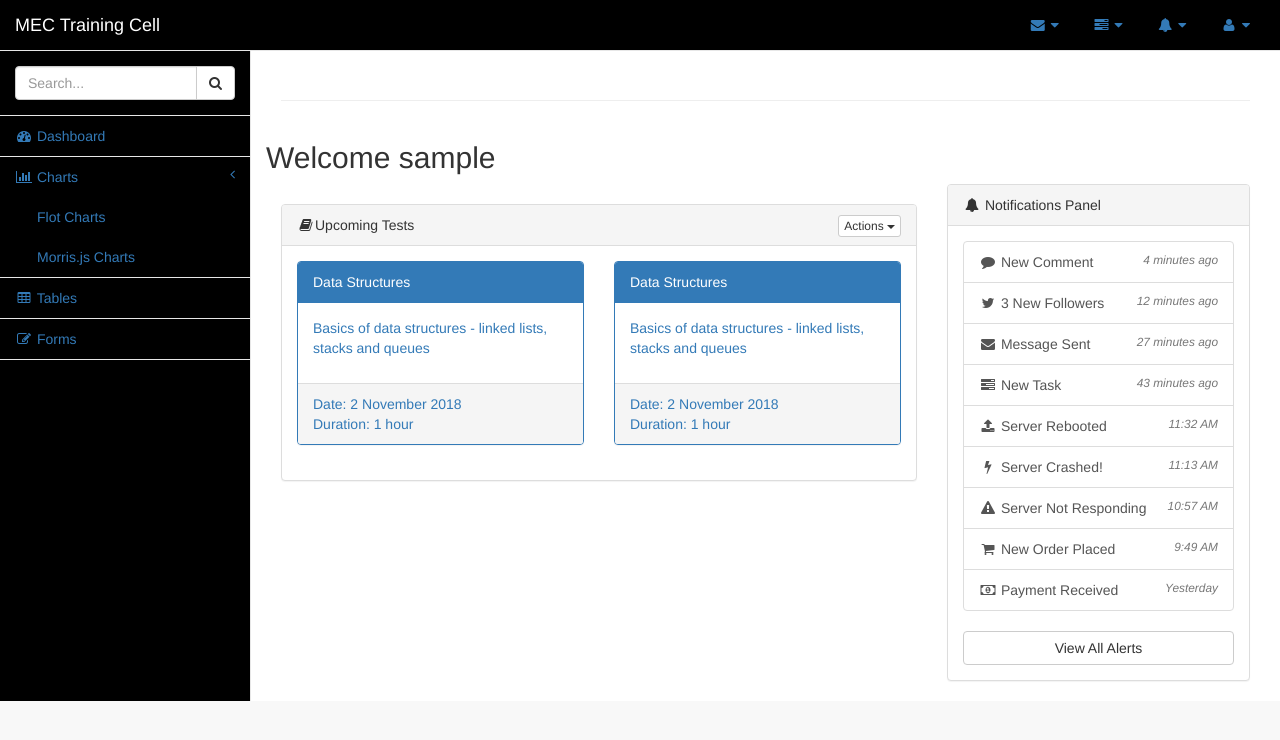
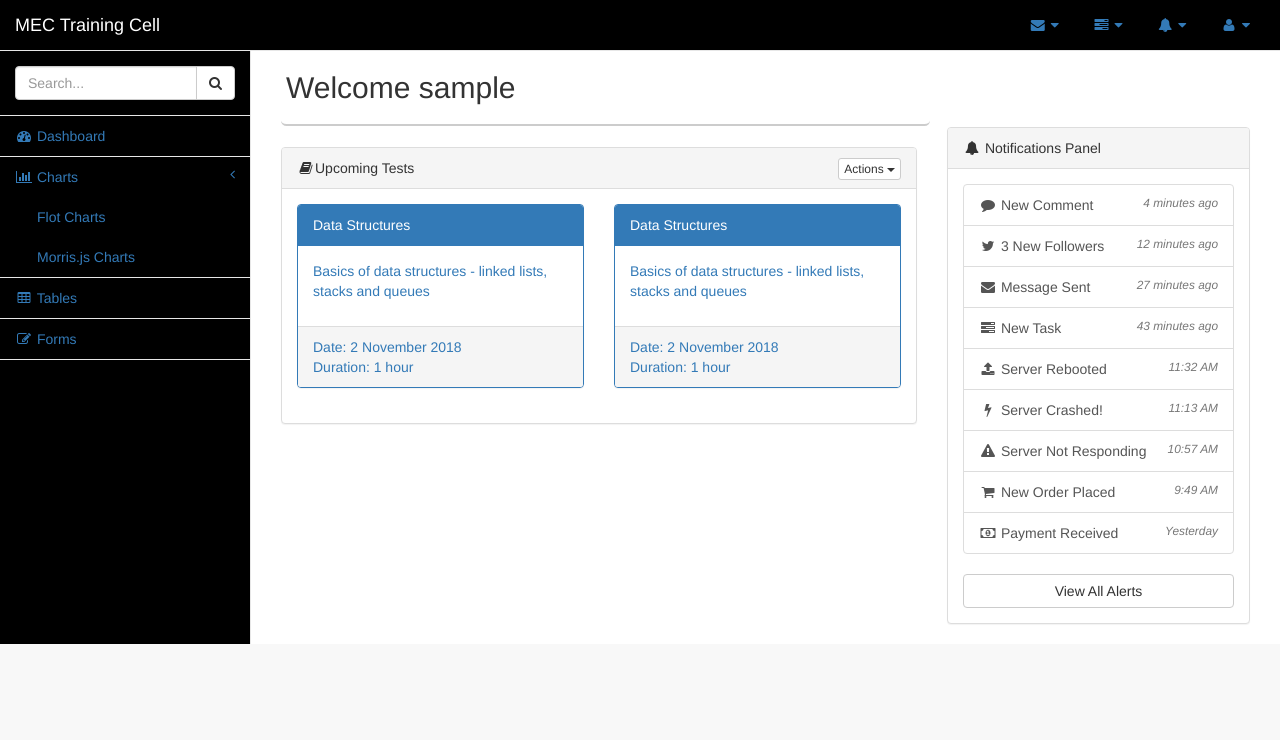
Before and after one commit to kurian-thomas/dbms_project, a Django app: template tc_app/templates/tc_app/dashboard.html in a window 1280 px wide. Shown: the top 740 px of the page. Run offline with Django 3.2, Linux system fonts and the light colour scheme; the template is opened without the code that fills it: most values are stand-ins (such as "Sample title", 1, 10 or a date in 2020); some libraries are stand-ins or nearby versions.

Commit message:
darsh bord

```diff
--- a/tc_app/templates/tc_app/dashboard.html
+++ b/tc_app/templates/tc_app/dashboard.html
@@ -7,15 +7,15 @@
 
     <div id="page-wrapper">
         <div class="row">
+            <h2 style="margin-top: 2%; margin-left: 2%;">Welcome {{ user_name }}</h2>
             <div class="col-lg-12">
-                <h1 class="page-header" id="username"></h1>
+                <h1 class="page-header" id="username" style="margin: 1px 0 1px;border-bottom: 2px solid #ccc;border-radius: 20px;width: 67%; "></h1>
             </div>
             <!-- /.col-lg-12 -->
         </div>
         <!-- /.row -->
 
         <div class="row">
-            <h2>Welcome {{ user_name }}</h2>
             <div class="col-lg-8">
                 <h1 id="intro"></h1>
                 <div class="panel panel-default">
```
Also changed, not shown: static/c.css (line endings or trailing spaces).
